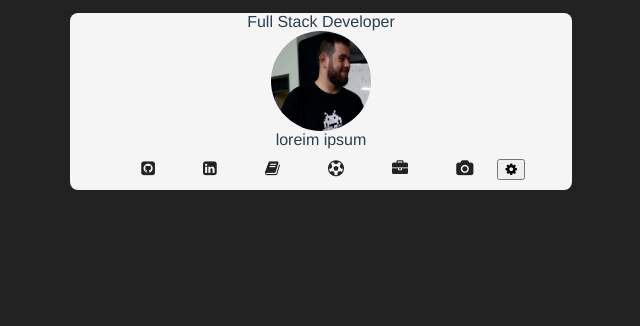
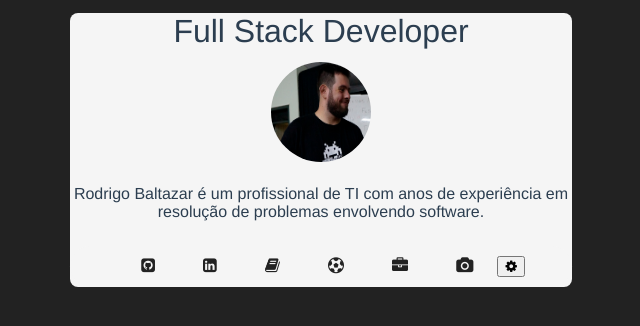
Before and after one commit to RodrigoBaltazar/site-pessoal, a Vue app in the folder app/: page / in a window 1280 px wide. Shown: the top 326 px of the page, without its empty margins (319-959 px from the left). Built offline with nearby package versions, Linux system fonts and the light colour scheme.

Commit message:
ajustes de espaçamento e primeira versao do texto

```diff
--- a/app/src/App.vue
+++ b/app/src/App.vue
@@ -20,7 +20,6 @@ export default {
   -moz-osx-font-smoothing: grayscale;
   text-align: center;
   color: #2c3e50;
-  /* margin-top: 60px; */
 }
   /* CSS reset */
 body,div,dl,dt,dd,ul,ol,li,h1,h2,h3,h4,h5,h6,pre,form,fieldset,input,textarea,p,blockquote,th,td {
@@ -55,7 +54,7 @@ caption,th {
     text-align:left;
 }
 h1,h2,h3,h4,h5,h6 {
-    font-size:100%;
+    /* font-size:100%; */
     font-weight:normal;
 }
 q:before,q:after {
--- a/app/src/components/BaltazarBackworld.vue
+++ b/app/src/components/BaltazarBackworld.vue
@@ -5,7 +5,10 @@
       <div class="avatar">
         <img src="../assets/foto.png" alt="Avatar" class="avatar">
       </div>
-      loreim ipsum
+      <p id="bio">
+        Rodrigo Baltazar é um profissional de TI com anos de experiência em resolução
+        de problemas envolvendo software.
+      </p>
       <div class="buttons">
         <a href="https://github.com/RodrigoBaltazar">
           <i class="fa fa-github-square" aria-hidden="true"></i>
@@ -88,8 +91,7 @@ body {
   background-color: whitesmoke;
   width: auto;
   border-radius: 0.5rem;
-  /* border-top-right-radius: 0.5rem;
-  border-top-left-radius: 0.5rem; */
+  font-size: 100%;
 }
 
 @media screen and (min-width: 800px) {
@@ -113,11 +115,17 @@ body {
   width: 100px;
   border-radius: 50%;
   margin: 0 auto;
+  margin-top: 2%;
 }
 
 a {
   margin: 0 5%;
   color: #222;
+}
+
+#bio {
+  margin-top: 5%;
+  margin-bottom: 5%;
 }
 
 /* MODAL */
@@ -164,4 +172,6 @@ a {
     top: 24%;
   }
 }
+
+/* Fim do Modal */
 </style>
```
